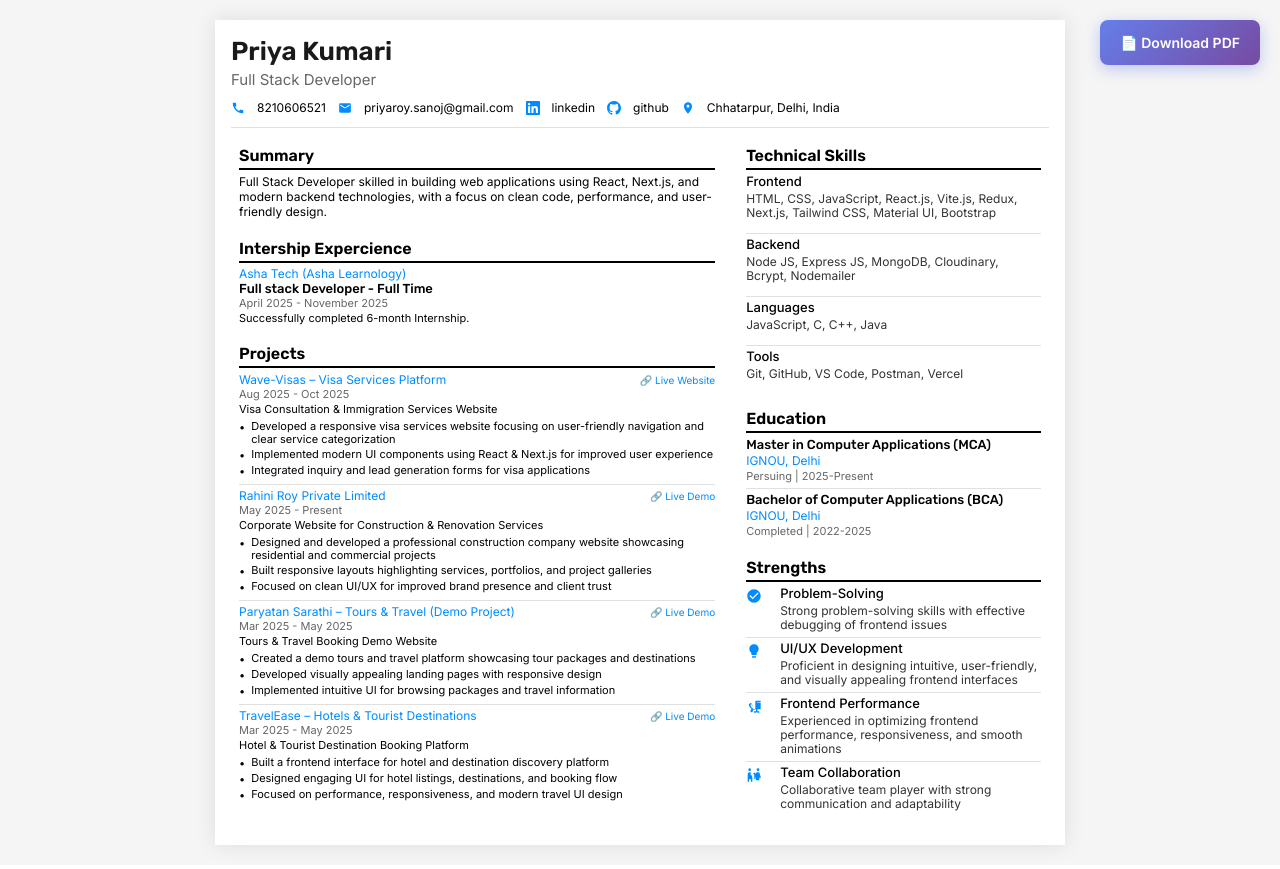
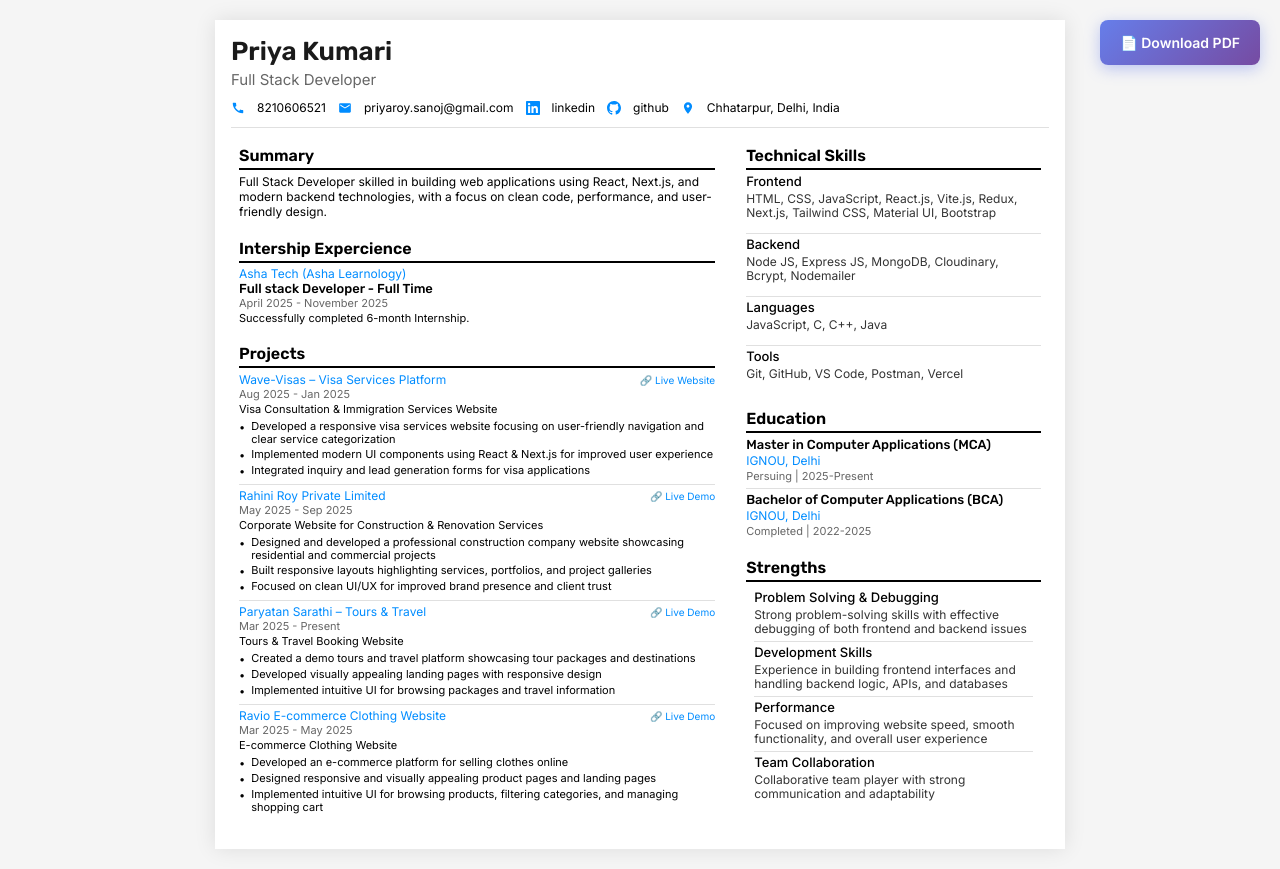
Before and after one commit to priyak02125/Cv-Template, a Next.js app: page / in a window 1280 px wide. Built offline with nearby package versions, Linux system fonts and the light colour scheme.

Commit message:
update summary and job details in resume

```diff
--- a/app/page.tsx
+++ b/app/page.tsx
@@ -265,8 +265,11 @@ export default function Home() {
               <div className="section-header">
                 <div className="section-title">Summary</div>
               </div>
-              <div className="summary-text">
-               Full Stack Developer skilled in building web applications using React, Next.js, and modern backend technologies, with a focus on clean code, performance, and user-friendly design.
+
+              <div className="summary-text ">
+                Full Stack Developer skilled in building web applications using
+                React, Next.js, and modern backend technologies, with a focus on
+                clean code, performance, and user-friendly design.
               </div>
             </div>
 
@@ -315,7 +318,7 @@ export default function Home() {
                       </a>
                     </div>
                   </div>
-                  <div className="job-date">Aug 2025 - Oct 2025</div>
+                  <div className="job-date">Aug 2025 - Jan 2025</div>
                   <div className="job-description">
                     Visa Consultation & Immigration Services Website
                   </div>
@@ -365,7 +368,7 @@ export default function Home() {
                       </a>
                     </div>
                   </div>
-                  <div className="job-date">May 2025 - Present</div>
+                  <div className="job-date">May 2025 - Sep 2025</div>
                   <div className="job-description">
                     Corporate Website for Construction & Renovation Services
                   </div>
@@ -402,11 +405,11 @@ export default function Home() {
                   {/* <div className="job-title">Frontend Developer</div> */}
                   <div className="company-name-with-link">
                     <div className="company-name">
-                      Paryatan Sarathi – Tours & Travel (Demo Project)
+                      Paryatan Sarathi – Tours & Travel
                     </div>
                     <div className="project-link-inline">
                       <a
-                        href="https://ashalearnology.vercel.app/"
+                        href=""
                         className="contact-link"
                         target="_blank"
                         rel="noopener noreferrer"
@@ -415,9 +418,9 @@ export default function Home() {
                       </a>
                     </div>
                   </div>
-                  <div className="job-date">Mar 2025 - May 2025</div>
+                  <div className="job-date">Mar 2025 - Present</div>
                   <div className="job-description">
-                    Tours & Travel Booking Demo Website
+                    Tours & Travel Booking Website
                   </div>
                   <ul className="bullet-list">
                     <li className="bullet-item">
@@ -451,11 +454,11 @@ export default function Home() {
                   {/* <div className="job-title">Frontend Developer</div> */}
                   <div className="company-name-with-link">
                     <div className="company-name">
-                      TravelEase – Hotels & Tourist Destinations
+                      Ravio E-commerce Clothing Website
                     </div>
                     <div className="project-link-inline">
                       <a
-                        href="https://adiroha.vercel.app/"
+                        href=""
                         className="contact-link"
                         target="_blank"
                         rel="noopener noreferrer"
@@ -466,28 +469,28 @@ export default function Home() {
                   </div>
                   <div className="job-date">Mar 2025 - May 2025</div>
                   <div className="job-description">
-                    Hotel & Tourist Destination Booking Platform
+                    E-commerce Clothing Website
                   </div>
                   <ul className="bullet-list">
                     <li className="bullet-item">
                       <span className="bullet-dot">•</span>
                       <span>
-                        Built a frontend interface for hotel and destination
-                        discovery platform
+                        Developed an e-commerce platform for selling clothes
+                        online
                       </span>
                     </li>
                     <li className="bullet-item">
                       <span className="bullet-dot">•</span>
                       <span>
-                        Designed engaging UI for hotel listings, destinations,
-                        and booking flow
+                        Designed responsive and visually appealing product pages
+                        and landing pages
                       </span>
                     </li>
                     <li className="bullet-item">
                       <span className="bullet-dot">•</span>
                       <span>
-                        Focused on performance, responsiveness, and modern
-                        travel UI design
+                        Implemented intuitive UI for browsing products,
+                        filtering categories, and managing shopping cart
                       </span>
                     </li>
                   </ul>
@@ -520,8 +523,8 @@ export default function Home() {
                   <div className="skill-category">
                     <div className="skill-category-title">Backend</div>
                     <div className="skill-list">
-                      Node JS, Express JS, MongoDB, Cloudinary,
-                      Bcrypt, Nodemailer
+                      Node JS, Express JS, MongoDB, Cloudinary, Bcrypt,
+                      Nodemailer
                     </div>
                   </div>
                 </div>
@@ -580,13 +583,13 @@ export default function Home() {
               </div>
               <div className="section-content">
                 <div className="strength-item">
-                  <svg
+                  {/* <svg
                     className="strength-icon"
                     viewBox="0 0 24 24"
                     fill="currentColor"
                   >
                     <path d="M12 2C6.48 2 2 6.48 2 12s4.48 10 10 10 10-4.48 10-10S17.52 2 12 2zm-2 15l-5-5 1.41-1.41L10 14.17l7.59-7.59L19 8l-9 9z" />
-                  </svg>
+                  </svg> */}
                   {/* <div className="strength-content">
                     <div className="strength-title">Problem-solving</div>
                     <div className="strength-description">
@@ -637,11 +640,16 @@ export default function Home() {
                     </div>
                   </div>
                 </div> */}
+
+                  <div className="section-content">
+                    <div className="strength-item">
                       <div className="strength-content">
-                    <div className="strength-title">Problem-Solving</div>
+                        <div className="strength-title">
+                          Problem Solving & Debugging
+                        </div>
                         <div className="strength-description">
-                      Strong problem-solving skills with effective debugging of
-                      frontend issues
+                          Strong problem-solving skills with effective debugging
+                          of both frontend and backend issues
                         </div>
                       </div>
                     </div>
@@ -649,18 +657,11 @@ export default function Home() {
                     <div className="item-separator"></div>
 
                     <div className="strength-item">
-                  <svg
-                    className="strength-icon"
-                    viewBox="0 0 24 24"
-                    fill="currentColor"
-                  >
-                    <path d="M9 21c0 .5.4 1 1 1h4c.6 0 1-.5 1-1v-1H9v1zm3-19C8.1 2 5 5.1 5 9c0 2.4 1.2 4.5 3 5.7V17c0 .5.4 1 1 1h6c.6 0 1-.5 1-1v-2.3c1.8-1.3 3-3.4 3-5.7 0-3.9-3.1-7-7-7z" />
-                  </svg>
                       <div className="strength-content">
-                    <div className="strength-title">UI/UX Development</div>
+                        <div className="strength-title">Development Skills</div>
                         <div className="strength-description">
-                      Proficient in designing intuitive, user-friendly, and
-                      visually appealing frontend interfaces
+                          Experience in building frontend interfaces and
+                          handling backend logic, APIs, and databases
                         </div>
                       </div>
                     </div>
@@ -668,18 +669,11 @@ export default function Home() {
                     <div className="item-separator"></div>
 
                     <div className="strength-item">
-                  <svg
-                    className="strength-icon"
-                    viewBox="0 0 24 24"
-                    fill="currentColor"
-                  >
-                    <path d="M17,7H22V17H17V19A1,1 0 0,0 18,20H20V22H17.5C16.95,22 16,21.55 16,21C16,21.55 15.05,22 14.5,22H12V20H14A1,1 0 0,0 15,19V17H8.82L9.8,14.63C10.33,13.45 10.33,12.55 9.8,11.37L8.69,8.87C8.16,7.69 7.21,7.24 6.27,7.87L4.69,8.87C4.16,9.69 4.21,10.24 4.27,10.87L5.44,13.12C5.78,13.81 6.22,14.42 6.82,14.88L7.58,15.47C7.74,15.59 7.9,15.71 8.06,15.83L6.82,19.15C6.5,20.05 6.84,21 7.71,21.35C8.58,21.7 9.5,21.36 9.85,20.49L11.06,17.34C11.22,16.9 11.06,16.44 10.75,16.15L10.44,15.91C10.25,15.76 10.07,15.6 9.91,15.43L9.15,14.84C8.5,14.34 8,13.65 7.71,12.87L6.54,10.62C6.5,10.55 6.46,10.42 6.5,10.34L8.08,9.34C8.22,9.26 8.46,9.3 8.6,9.5L9.71,12C10.05,12.85 10.05,13.65 9.71,14.5L8.5,17.5H14V5A1,1 0 0,1 15,4H22V6H17V7M19,8V6H20V8H19M19,9H20V15H19V9Z" />
-                  </svg>
                       <div className="strength-content">
-                    <div className="strength-title">Frontend Performance</div>
+                        <div className="strength-title">Performance</div>
                         <div className="strength-description">
-                      Experienced in optimizing frontend performance,
-                      responsiveness, and smooth animations
+                          Focused on improving website speed, smooth
+                          functionality, and overall user experience
                         </div>
                       </div>
                     </div>
@@ -687,24 +681,18 @@ export default function Home() {
                     <div className="item-separator"></div>
 
                     <div className="strength-item">
-                  <svg
-                    className="strength-icon"
-                    viewBox="0 0 24 24"
-                    fill="currentColor"
-                  >
-                    <path d="M16 4c0-1.11.89-2 2-2s2 .89 2 2-.89 2-2 2-2-.89-2-2zm4 18v-6h2.5l-2.54-7.63A1.5 1.5 0 0 0 18.54 8H17c-.8 0-1.54.37-2 1l-3 4v2l3-3v8h5zM12.5 11.5c.83 0 1.5-.67 1.5-1.5s-.67-1.5-1.5-1.5S11 9.17 11 10s.67 1.5 1.5 1.5zM5.5 6c1.11 0 2-.89 2-2s-.89-2-2-2-2 .89-2 2 .89 2 2 2zm1.5 2h-2C3.57 8 2.5 9.57 2.5 11.5V22h2v-3.5h3V22h2v-6.5c0-1.93-1.07-3.5-2.5-3.5zm6.5 4L12 18h2l1.5-6H15z" />
-                  </svg>
                       <div className="strength-content">
                         <div className="strength-title">Team Collaboration</div>
                         <div className="strength-description">
-                      Collaborative team player with strong communication and
-                      adaptability
+                          Collaborative team player with strong communication
+                          and adaptability
                         </div>
                       </div>
                     </div>
                   </div>
                 </div>
-
+              </div>
+            </div>
           </div>
         </div>
       </div>
```
Lines whose indentation alone changed are shown as unchanged.
